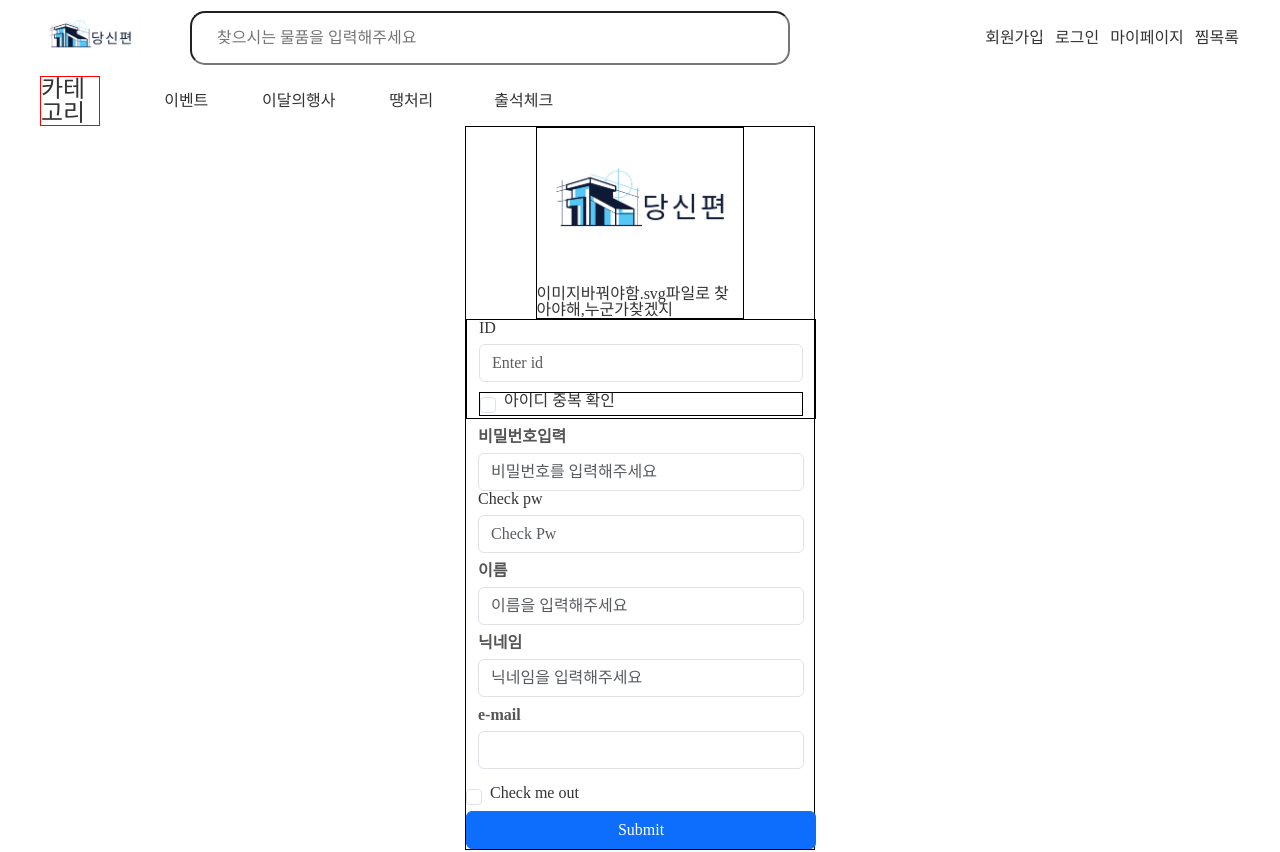
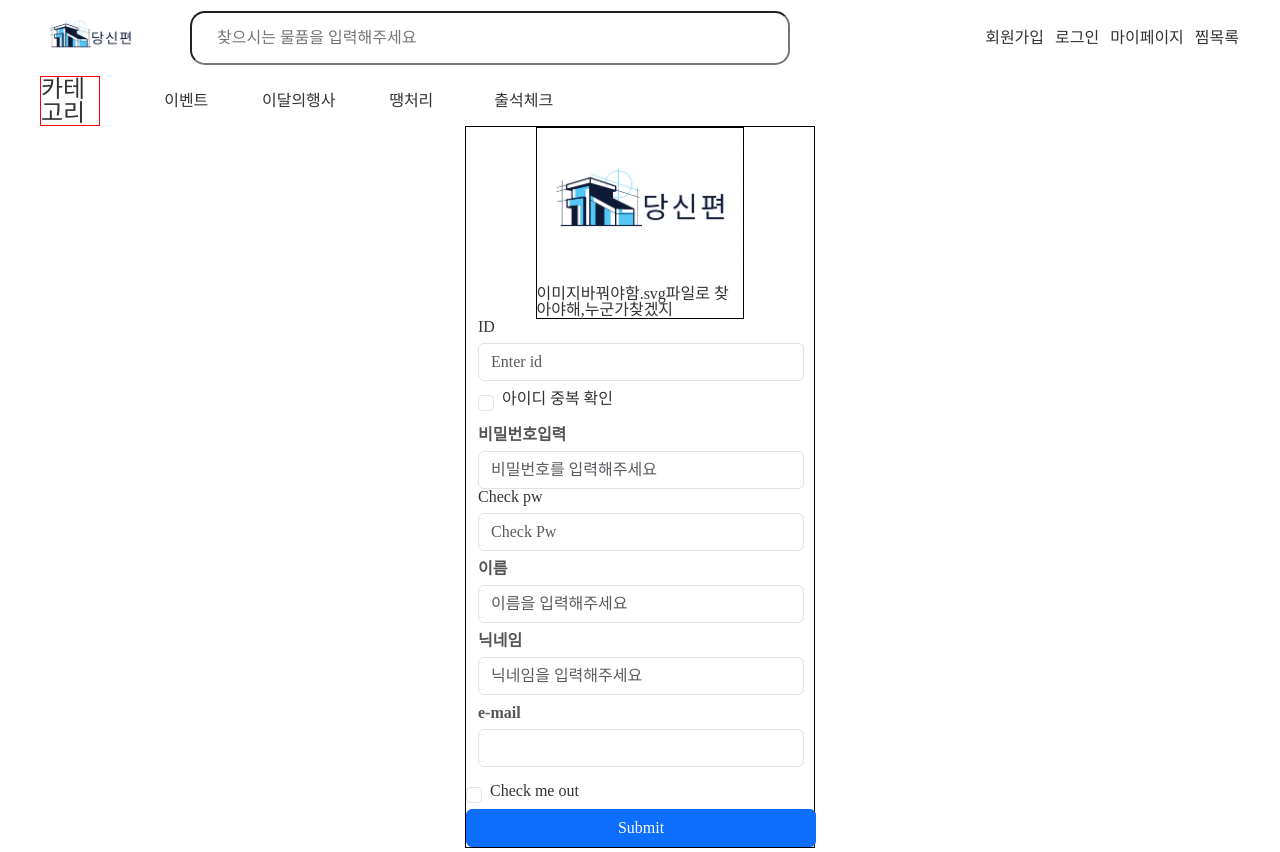
Before and after one commit to taengK/FairyTeam, a React (Create React App) app in the folder react-fairy/: page /signup in a window 1280 px wide. Shown: the top 852 px of the page. Built offline with nearby package versions, Linux system fonts and the light colour scheme.

Commit message:
박충희 아이디중복 2

```diff
--- a/react-fairy/src/css/page/Signup.css
+++ b/react-fairy/src/css/page/Signup.css
@@ -15,9 +15,6 @@
   width: 350px;
   margin: 0 auto;
 }
-.main-box .rowch {
-  border: 1px solid #000;
-}
 .main-box p {
   font-weight: bold;
   color: #555;
@@ -26,5 +23,4 @@
 
 .nickOverlap {
   margin-top: 10px;
-  border: 1px solid #000;
 }/*# sourceMappingURL=Signup.css.map */
--- a/react-fairy/src/css/page/Signup.scss
+++ b/react-fairy/src/css/page/Signup.scss
@@ -16,7 +16,6 @@
         margin: 0 auto;
     }
     .rowch {
-        border: 1px solid #000;
     }
     p {
         font-weight: bold;
@@ -26,5 +25,4 @@
 }
 .nickOverlap{
     margin-top: 10px;
-    border: 1px solid #000;
 }
--- a/react-fairy/src/page/SignUp.jsx
+++ b/react-fairy/src/page/SignUp.jsx
@@ -107,7 +107,7 @@ function Join() {
       <div className='SignUpImgBox'>
         <img src={Logo} alt="" className='SignUpImg'/>이미지바꿔야함.svg파일로 찾아야해,누군가찾겠지
       </div>
-      <Row className='row1 rowch' >
+      <Row className='row1' >
         <Form.Group as={Col} controlId="formGridEmail">
           <Form.Label>ID</Form.Label>
           <Form.Control type="text" placeholder="Enter id" ref={idRef}/>
```
Also changed, not shown: 1 other file (tests, documents, lock files or other folders).
